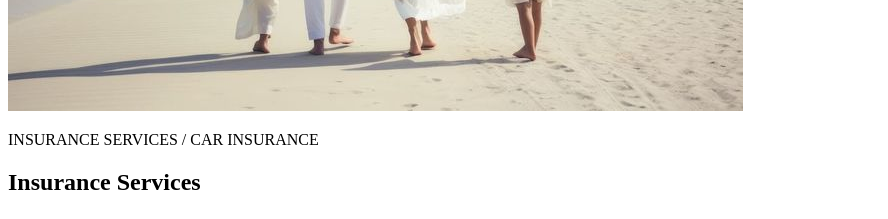
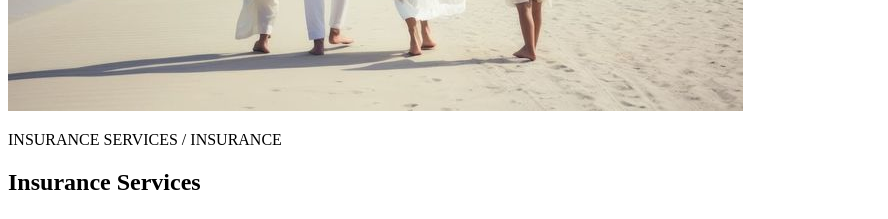
Before and after one commit to abranacommercialbrokers-dot/Abrana, a React (Create React App) app: page /ins in a window 1280 px wide. Shown: the part 1440-1659 px from the top of the page, without its empty margins (0-888 px from the left). Built offline with nearby package versions, Linux system fonts and the light colour scheme.

Commit message:
Your message

```diff
--- a/src/nav1/InsuranceHero.jsx
+++ b/src/nav1/InsuranceHero.jsx
@@ -21,7 +21,7 @@ export default function InsuranceHero() {
 
           {/* Breadcrumb */}
           <p className="text-sm md:text-base tracking-widest text-gray-500 uppercase mb-4">
-            INSURANCE SERVICES  /  CAR INSURANCE
+            INSURANCE SERVICES  /  INSURANCE
           </p>
 
           {/* Title */}
```
